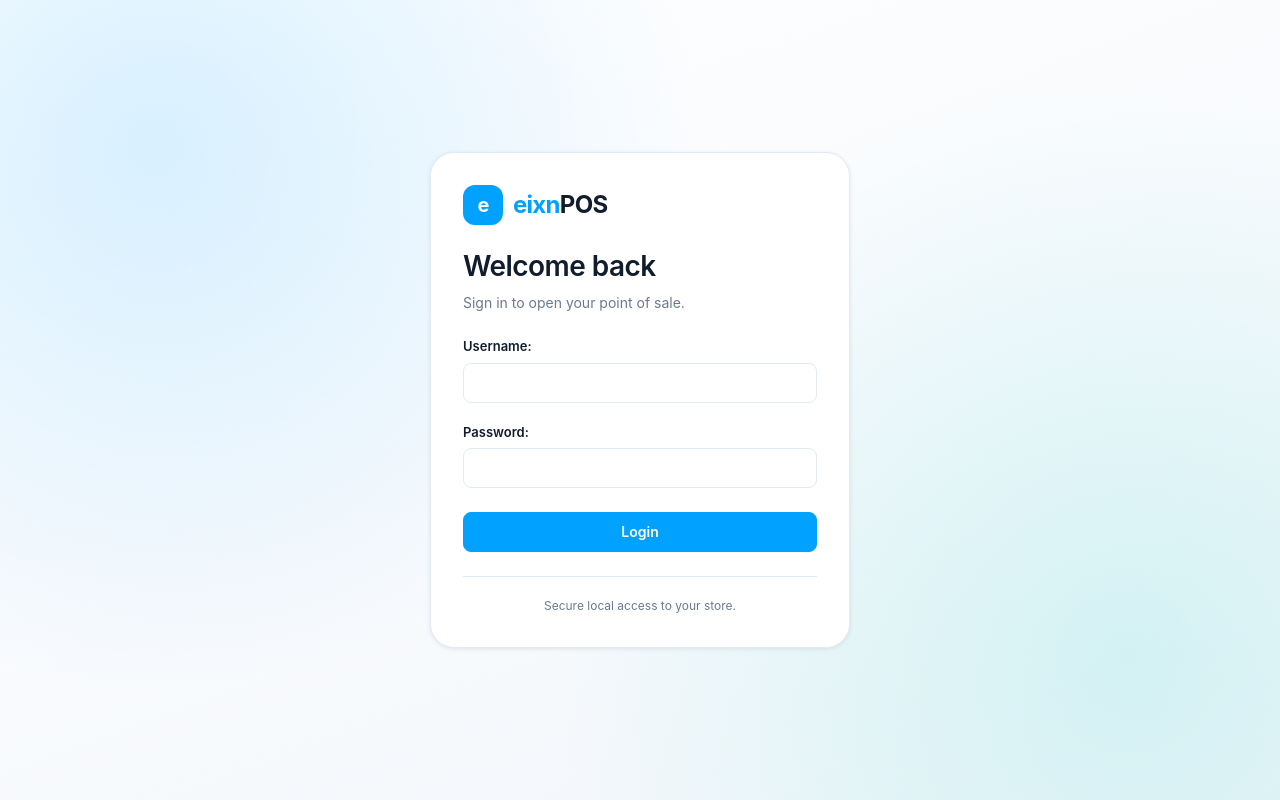
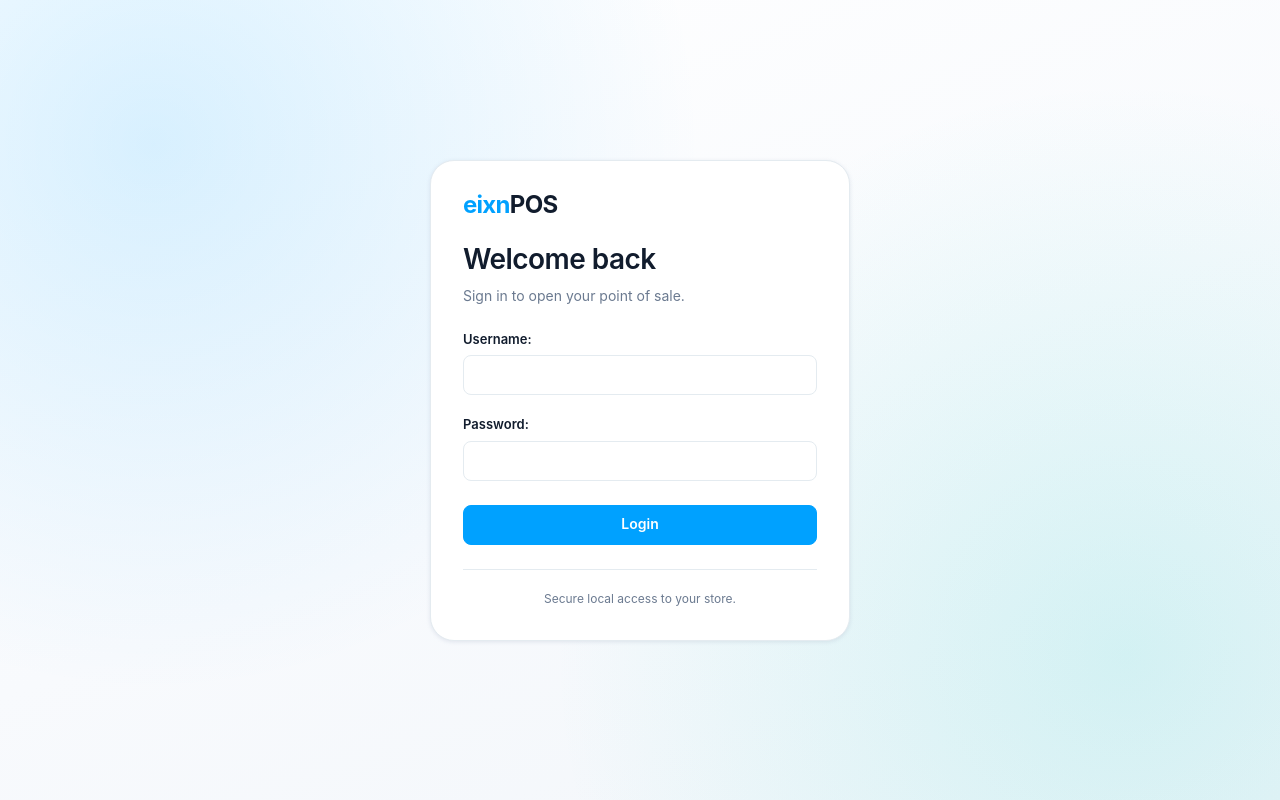
Before and after one commit to micronesianmacarthur/eixnpos, a React (Vite) app in the folder frontend/: page /login in a window 1280 px wide. Built offline with nearby package versions, Linux system fonts and the light colour scheme; a web font is replaced by a local one.

Commit message:
update Cart UI

```diff
--- a/frontend/src/LoginPage.tsx
+++ b/frontend/src/LoginPage.tsx
@@ -31,9 +31,9 @@ function LoginPage() {
     <div className="auth-page">
       <main className="mm-card auth-card">
         <div className="auth-brand">
-          <span className="auth-brand-mark" aria-hidden="true">
+          {/*<span className="auth-brand-mark" aria-hidden="true">
             e
-          </span>
+          </span>*/}
           <span>
             <span className="auth-brand-accent">eixn</span>POS
           </span>
```
Also changed, not shown: frontend/tests/auth.spec.ts-snapshots/auth-login-mobile-chromium-linux.png, 1 other file (tests, documents, lock files or other folders).
